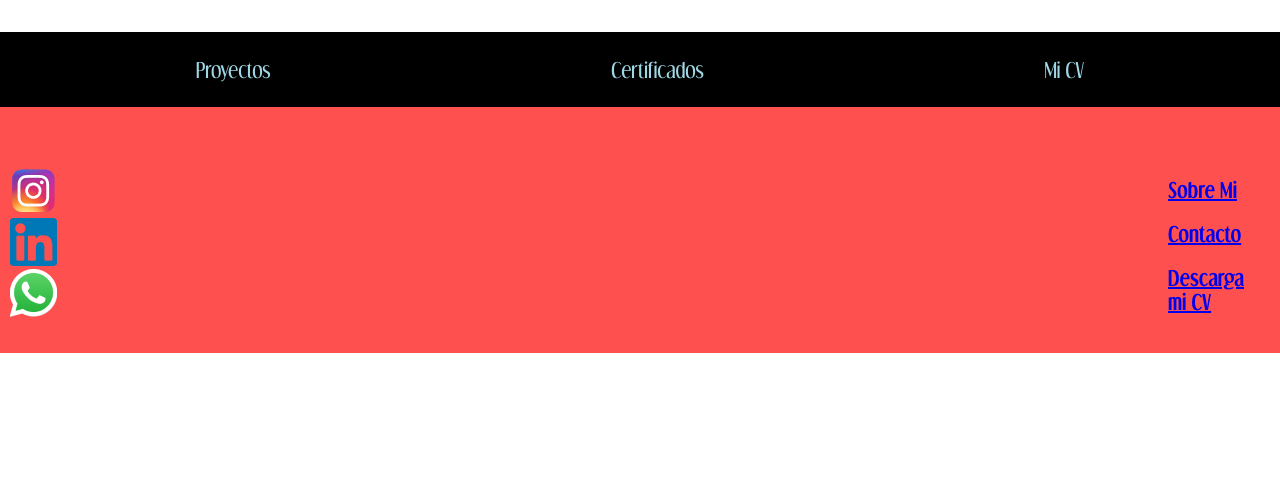
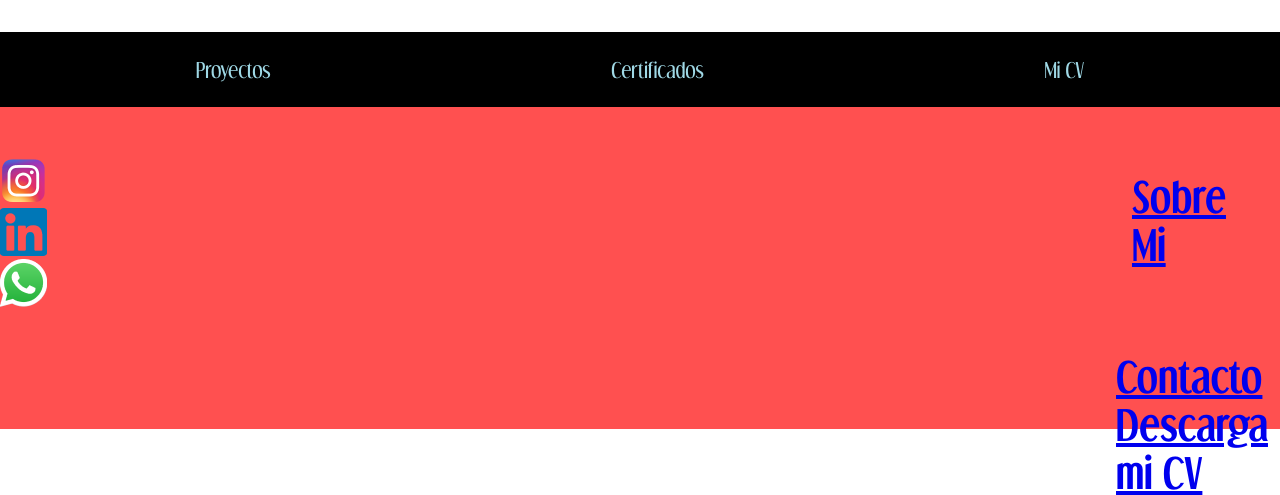
Before and after one commit to jrubini89/github-Rubini, a plain HTML site: page index.html in a window 1280 px wide. Shown: the part 1042-1537 px from the top of the page. Before the commit the page ends 1400 px from the top, so only its background shows below. Drawn offline with Linux system fonts and the light colour scheme.

Commit message:
cambios footer

```diff
--- a/index.html
+++ b/index.html
@@ -72,14 +72,14 @@
             <img src="imagenes/whatsapp icon.png" alt="whatsapp">
         </div>
 
-        <div>
-            <li class="footer-li">
+        <div class="footer-li">
+            <li class="footer-sobre-mi">
                 <a href="sobre-mi.html">Sobre Mi</a>
             </li>
-            <li class="footer-li">
+            <li class="footer-contacto">
                 <a href="contacto.html">Contacto</a>
             </li>
-            <li class="footer-li">
+            <li class="footer-cv">
                 <a href="imagenes/julia-rubini.pdf">Descarga mi CV</a>
             </li>
             </ul>
--- a/style.css
+++ b/style.css
@@ -91,9 +91,20 @@
 
 }
 
+
 .footer-li {
     margin: 20px 50px 20px 1100px;
+transform: scale(2);
 }
+
+.footer-sobre-mi{
+    border-radius: 6px;
+    width: 60px;
+    height: 40px;
+    margin: 50px auto;
+}
+
+.footer-li:hover
 
 .footer-iconos {
     flex-direction: row;
```
